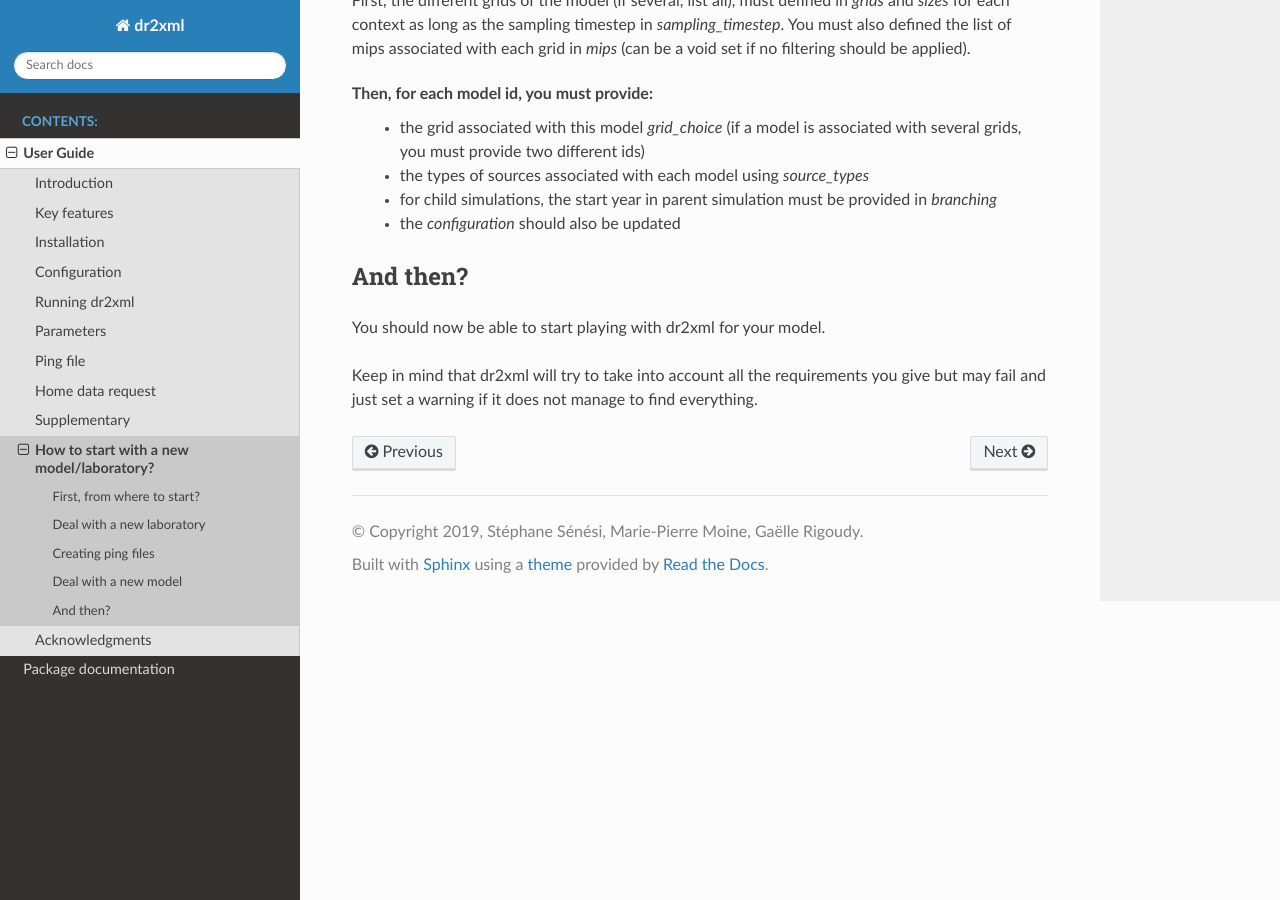
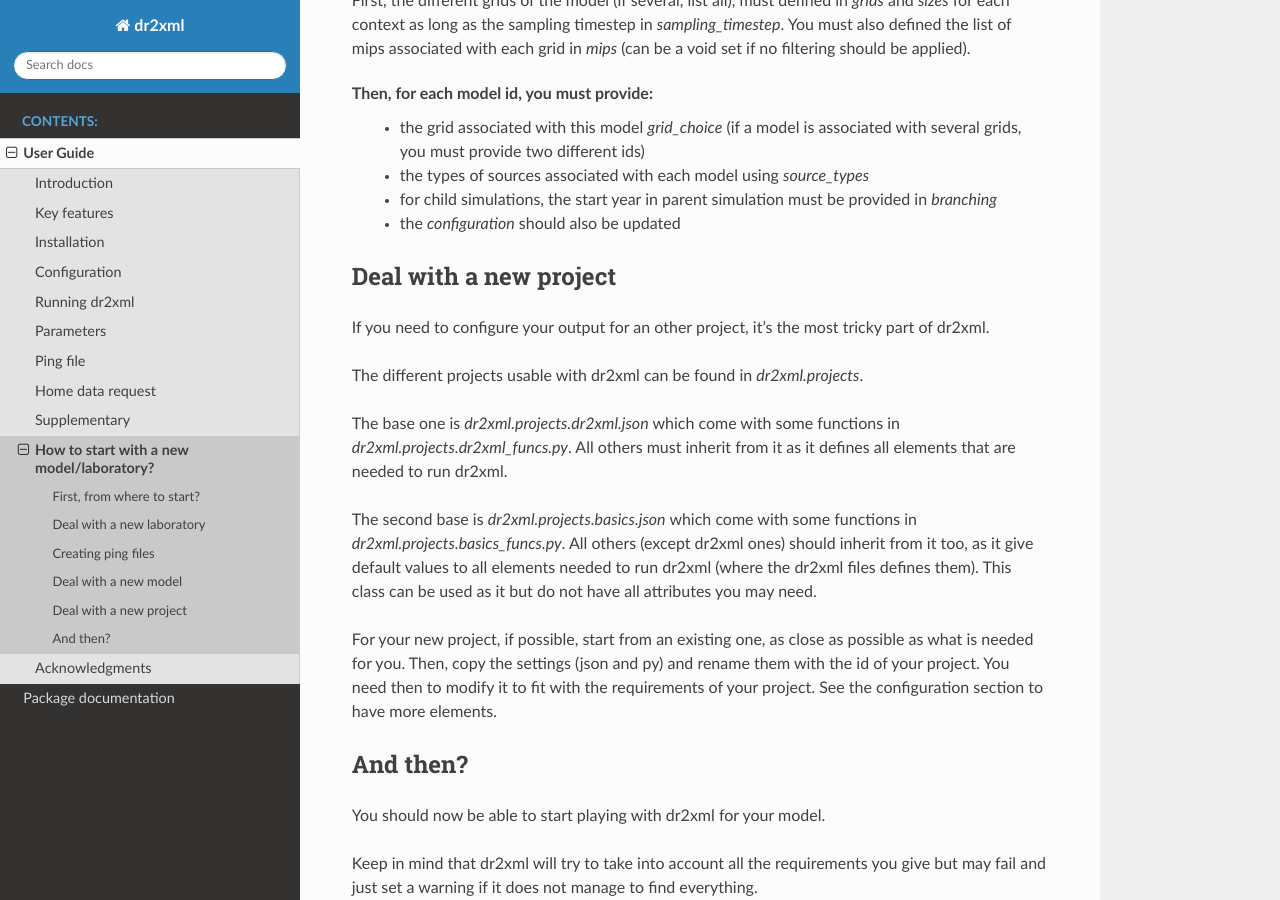
Before and after one commit to rigoudyg/dr2xml, a Sphinx documentation site: the page built from sphinx/source/userguide/how_to.rst, in a window 1280 px wide and 900 px high, scrolled down 1139 px. Built offline with Sphinx 7.4.7 and the Read the Docs theme 3.1.0, drawn with Linux system fonts in a browser that asks for light colours.

Commit message:
Update of documentation to fit change brought with gr_esgvoc branch

```diff
--- a/sphinx/source/userguide/how_to.rst
+++ b/sphinx/source/userguide/how_to.rst
@@ -50,6 +50,24 @@ Then, for each model id, you must provide:
    - for child simulations, the start year in parent simulation must be provided in `branching`
    - the `configuration` should also be updated
 
+Deal with a new project
+-----------------------
+
+If you need to configure your output for an other project, it's the most tricky part of dr2xml.
+
+The different projects usable with dr2xml can be found in `dr2xml.projects`.
+
+The base one is `dr2xml.projects.dr2xml.json` which come with some functions in `dr2xml.projects.dr2xml_funcs.py`.
+All others must inherit from it as it defines all elements that are needed to run dr2xml.
+
+The second base is `dr2xml.projects.basics.json` which come with some functions in `dr2xml.projects.basics_funcs.py`.
+All others (except dr2xml ones) should inherit from it too, as it give default values to all elements needed to run
+dr2xml (where the dr2xml files defines them). This class can be used as it but do not have all attributes you may need.
+
+For your new project, if possible, start from an existing one, as close as possible as what is needed for you.
+Then, copy the settings (json and py) and rename them with the id of your project. You need then to modify it to fit
+with the requirements of your project. See the configuration section to have more elements.
+
 And then?
 ---------
 
```
Also changed, not shown: sphinx/source/userguide/configuration.rst (+5 -4 lines).
